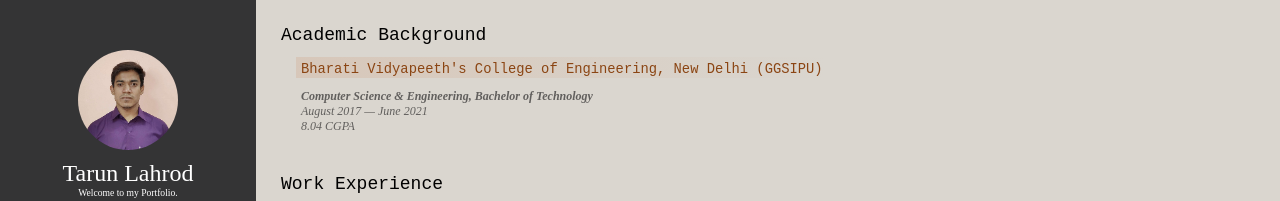
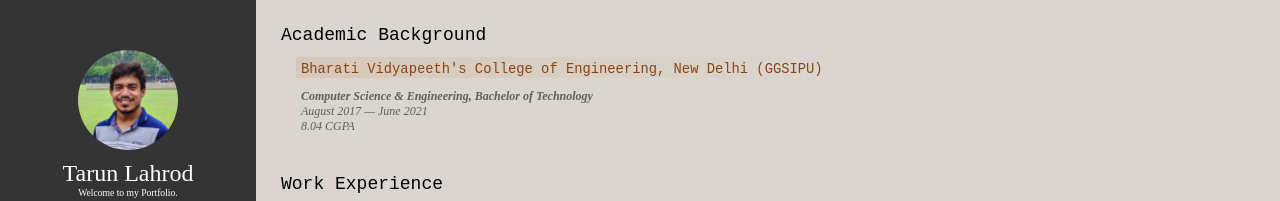
Before and after one commit to tarunlahrod/tarunlahrod.github.io, a plain HTML site: page index.html in a window 1280 px wide. Shown: the top 201 px of the page. Drawn offline with nearby package versions, Linux system fonts and the light colour scheme.

Commit message:
Updated profile picture

```diff
--- a/index.html
+++ b/index.html
@@ -11,7 +11,7 @@
     <div id="left_div">
 
         <div id="profile_div">
-            <img id="profile_pic" src="images/profile_picture_small.png">
+            <img id="profile_pic" src="images/profile_picture2.jpg">
         </div>
         <p id="name">Tarun Lahrod</p>
         <p id="tagline">Welcome to my Portfolio.</p>
```
Also changed, not shown: images/profile_picture2.jpg (added).
